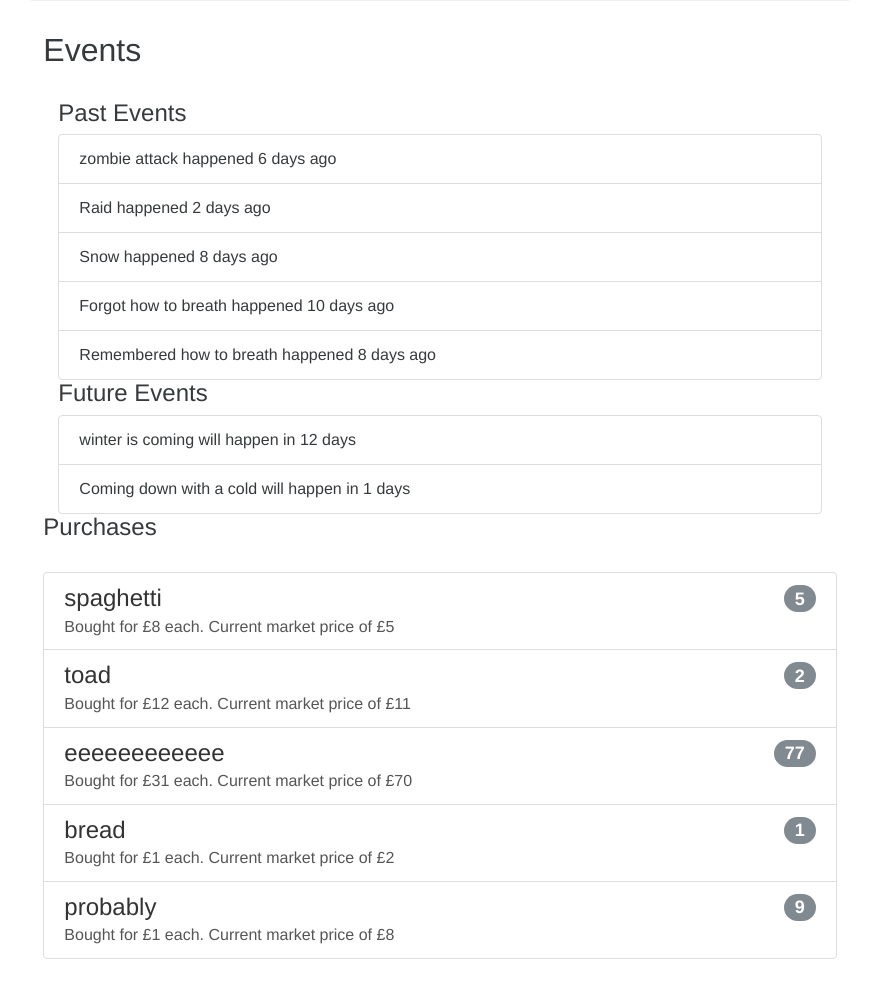
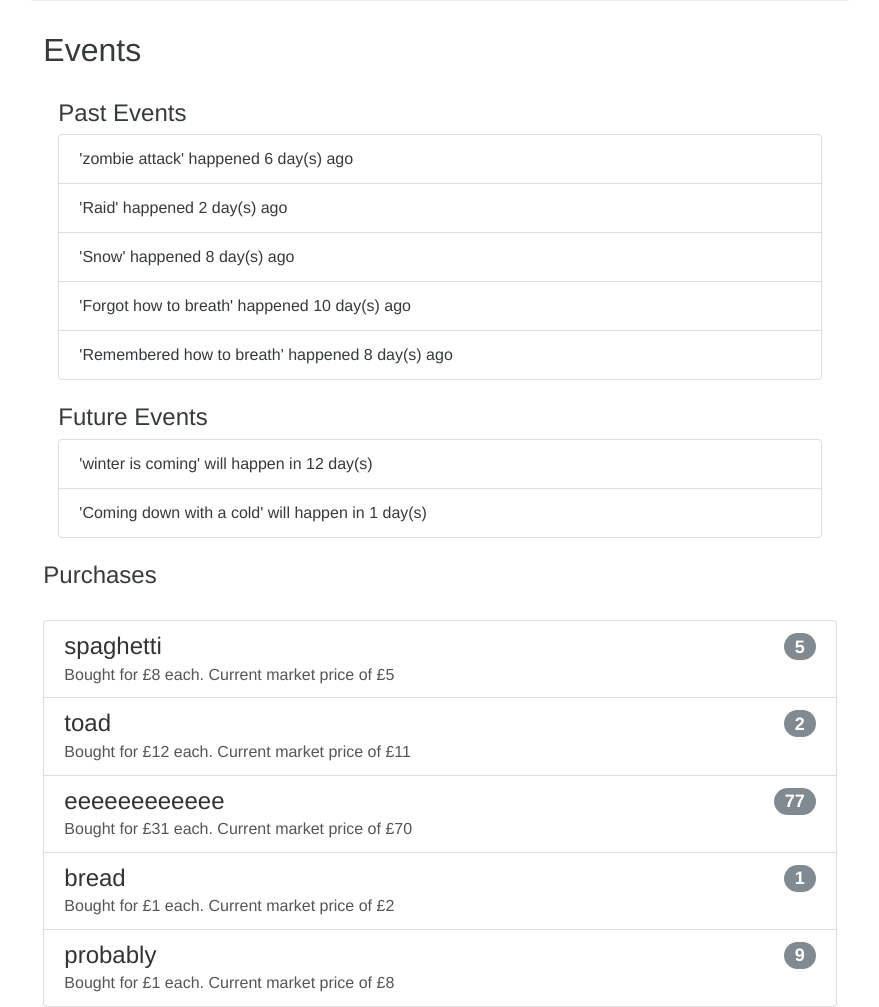
Before and after one commit to Alphasite/ITECH-Group-Project-2016, a Django app: a page that uses prototype/game/templates/game/events.html in a window 1280 px wide. Shown: the part 465-1472 px from the top of the page, without its empty margins (200-1079 px from the left). Before the commit the page ends 1424 px from the top, so only its background shows below. Run offline with Django 3.2, Linux system fonts and the light colour scheme; some libraries are stand-ins or nearby versions.

Commit message:
pointless wee fixes

```diff
--- a/prototype/game/templates/game/events.html
+++ b/prototype/game/templates/game/events.html
@@ -7,20 +7,22 @@
             <ul class="list-group">
 
                 {% for event in sample_events_past %}
-                    <li class="list-group-item">{{event.name}} happened {{ event.days_since }} days ago</li>
+                    <li class="list-group-item">'{{event.name}}' happened {{ event.days_since }} day(s) ago</li>
 
                 {% endfor %}
             </ul>
+            <br>
         </div>
         <div class="col-sm-6">
             <h4>Future Events</h4>
             <ul class="list-group">
 
                 {% for event in sample_events_future %}
-                    <li class="list-group-item">{{event.name}} will happen in {{ event.days_until }} days</li>
+                    <li class="list-group-item">'{{event.name}}' will happen in {{ event.days_until }} day(s)</li>
 
                 {% endfor %}
             </ul>
+            <br>
         </div>
 
     </div>
```
